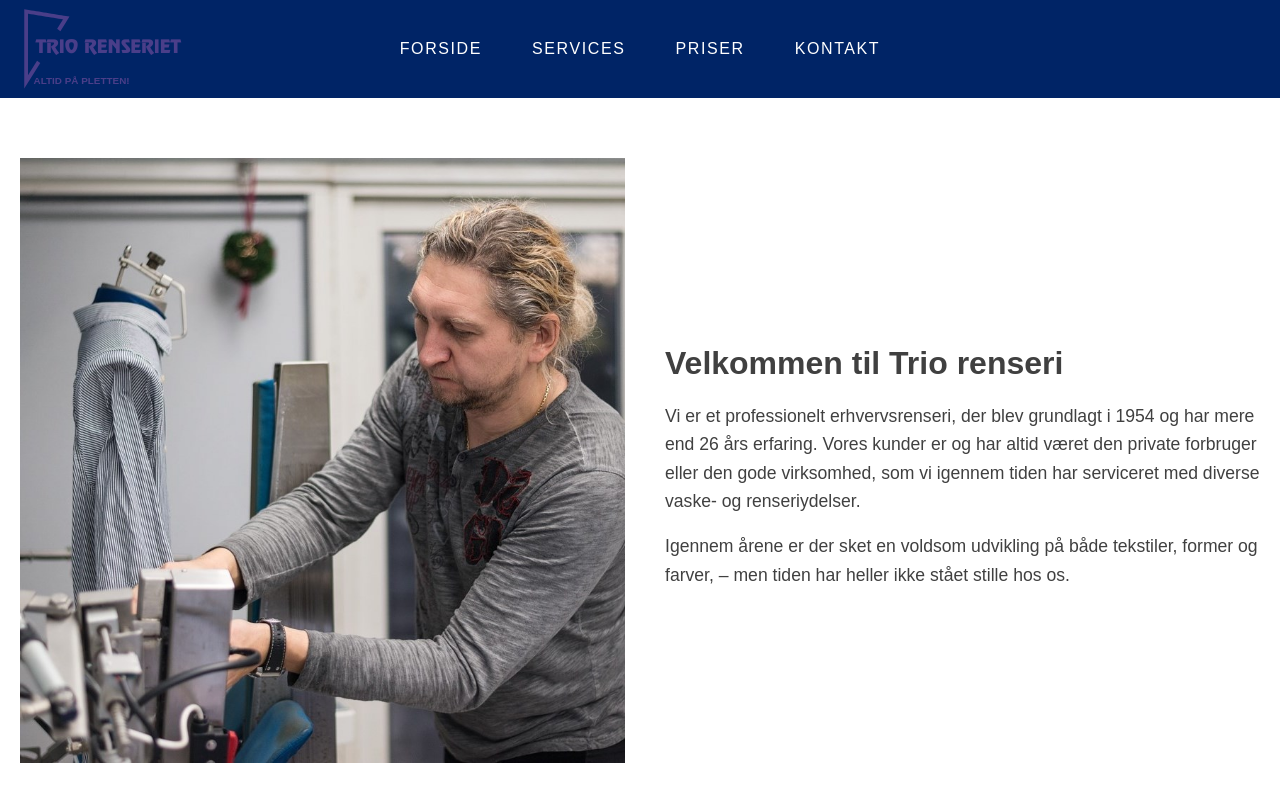
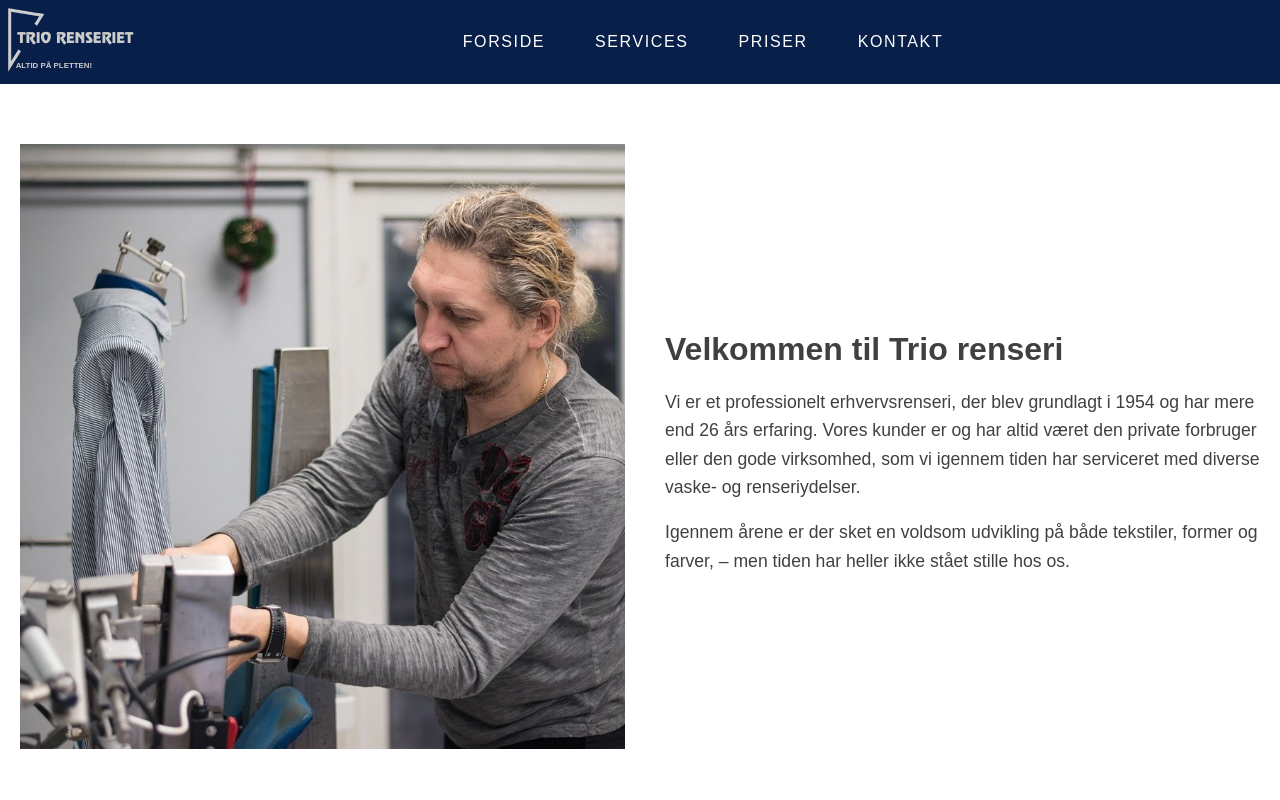
Before and after one commit to Laurapav1/trio-renseri, a Next.js app: page / in a window 1280 px wide. Shown: the top 800 px of the page. Built offline with nearby package versions, Linux system fonts and the light colour scheme.

Commit message:
navbar logo and color

```diff
--- a/app/css/globals.css
+++ b/app/css/globals.css
@@ -1,7 +1,7 @@
 :root {
   --background-color: hsl(0, 0%, 100%);
   --secondary-background-color: hsl(0, 0%, 96%);
-  --accent-color: hsl(219, 100%, 20%);
+  --accent-color: hsl(219, 80%, 16%);
   --text-color: hsl(0, 0%, 25%);
   --heading-color: hsl(0, 0%, 10%);
 }
--- a/app/css/navbar.module.css
+++ b/app/css/navbar.module.css
@@ -1,15 +1,17 @@
 .navbar {
-  padding: 1.5rem;
+  padding: 0.5rem;
   display: flex;
   align-items: center;
-  background-color: var(--accent-color);
+  background: var(--accent-color);
+}
+
+.navbarLogoLink {
+  padding: 0px;
 }
 
 .navbar img {
-  height: 100%;
-  max-height: 5rem;
-  position: absolute;
-  width: auto;
+  height: 4rem;
+  filter: brightness(0.8);
 }
 
 .navbarList {
@@ -20,10 +22,9 @@
   padding: 0;
 }
 
-
 .navbarItem a {
-  color: hsl(0, 0%, 100%); /* Hvid tekstfarve */
-  text-decoration: none; /* Fjerner understregning */
+  color: hsl(0, 0%, 100%);
+  text-decoration: none;
   font-size: 1rem;
   text-transform: uppercase;
   letter-spacing: 0.1rem;
--- a/app/layout.tsx
+++ b/app/layout.tsx
@@ -23,11 +23,13 @@ export default function RootLayout({
 function Navbar() {
   return (
     <nav className={navbarStyles.navbar}>
-      <img
-        className={navbarStyles.logo}
-        src="/images/logo.svg"
-        alt="Trio Renseri"
-      />
+      <a href="/" className={navbarStyles.navbarLogoLink}>
+        <img
+          className={navbarStyles.logo}
+          src="/images/logo.svg"
+          alt="Trio Renseri"
+        />
+      </a>
       <ul className={navbarStyles.navbarList}>
         <li className={navbarStyles.navbarItem}>
           <Link href="/" passHref>
```
Also changed, not shown: public/images/logo.svg.
